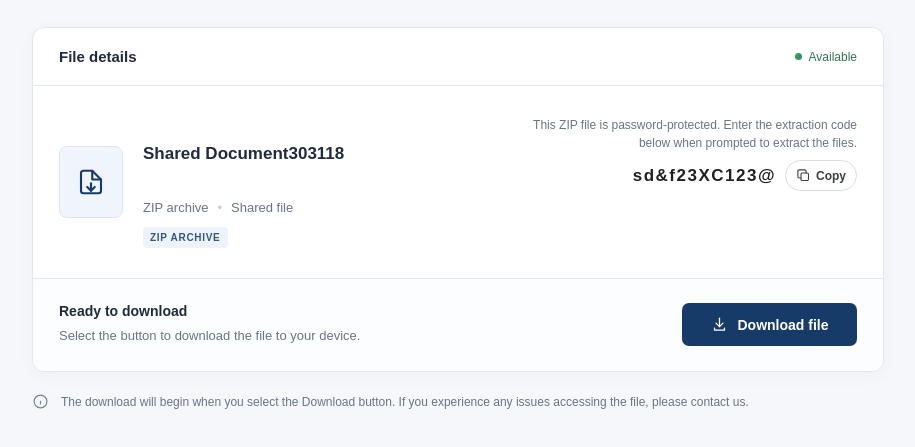
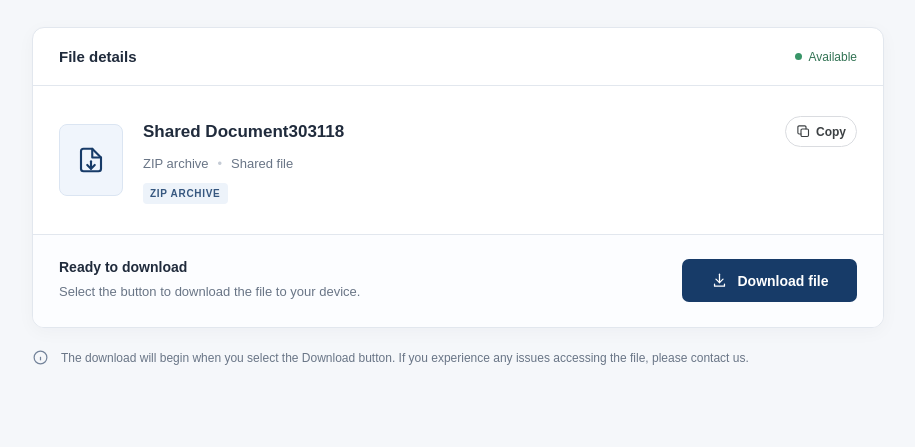
Before and after one commit to Testthe1222/docs-google-c0m-document-d-1abcd3fghijklmnopq-view, a website: page index.html in a window 1280 px wide. Shown: the part 165-612 px from the top of the page, without its empty margins (182-1097 px from the left). Drawn offline with Linux system fonts and the light colour scheme.

```diff
--- a/index.html
+++ b/index.html
@@ -444,12 +444,10 @@
         <h3>Shared Document303118</h3>
 
         <div class="extraction-code">
-          <p class="extraction-message">
-            This ZIP file is password-protected. Enter the extraction code below when prompted to extract the files.
-          </p>
+
 
           <div class="extraction-code-row">
-            <strong id="zipCode">sd&f23XC123@</strong>
+
 
             <button
               type="button"
```
